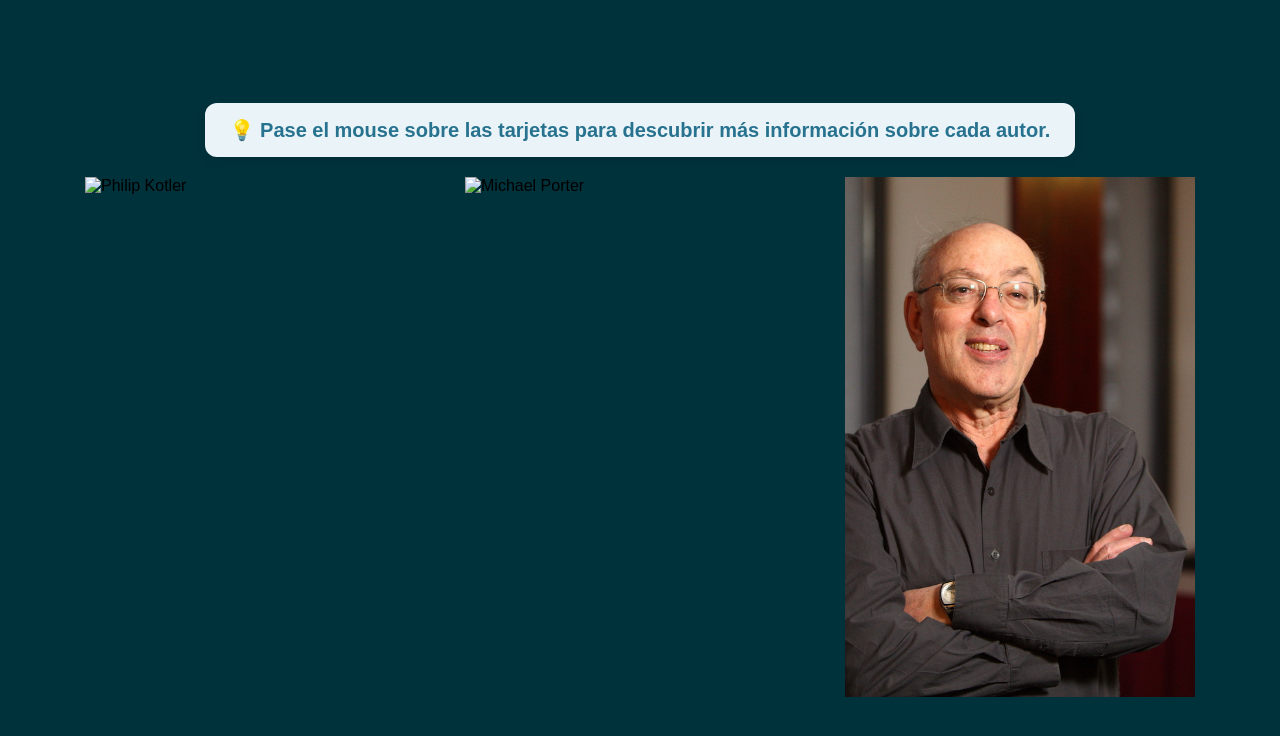
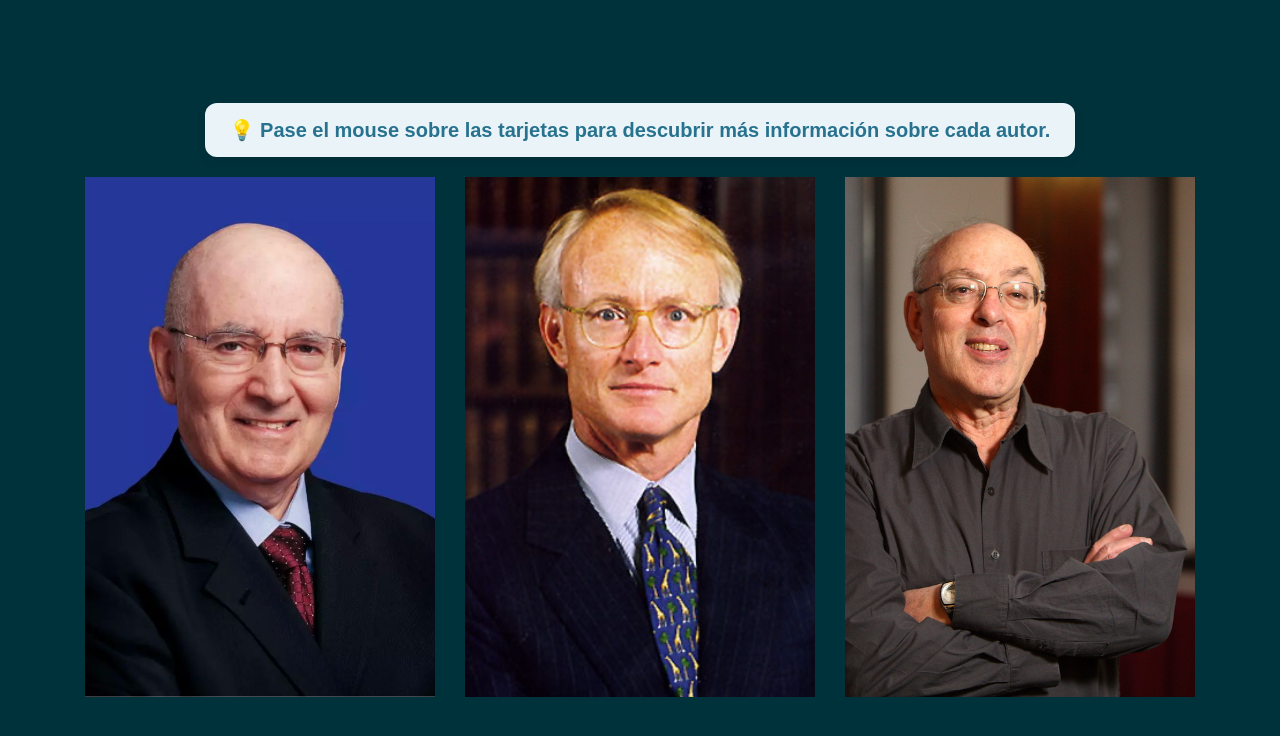
Before and after one commit to Departamento-Innovacion-Academica/Autores_Vision_Largo_Plazo, a plain HTML site: page index.html in a window 1280 px wide. Drawn offline with Linux system fonts and the light colour scheme.

Commit message:
Update index.html

```diff
--- a/index.html
+++ b/index.html
@@ -151,7 +151,7 @@
 
         <!-- PHILIP KOTLER -->
         <div class="card">
-            <img src="../Citas1/img/Philip_kotler.jpeg" alt="Philip Kotler">
+            <img src="./img/Philip_kotler.jpeg" alt="Philip Kotler">
 
             <div class="info">
                 <h3>Philip Kotler</h3>
@@ -165,7 +165,7 @@
 
         <!-- MICHAEL PORTER -->
         <div class="card">
-            <img src="../Citas1/img/Michael_porter.jpg" alt="Michael Porter">
+            <img src="./img/Michael_porter.jpg" alt="Michael Porter">
 
             <div class="info">
                 <h3>Michael Porter</h3>
```
